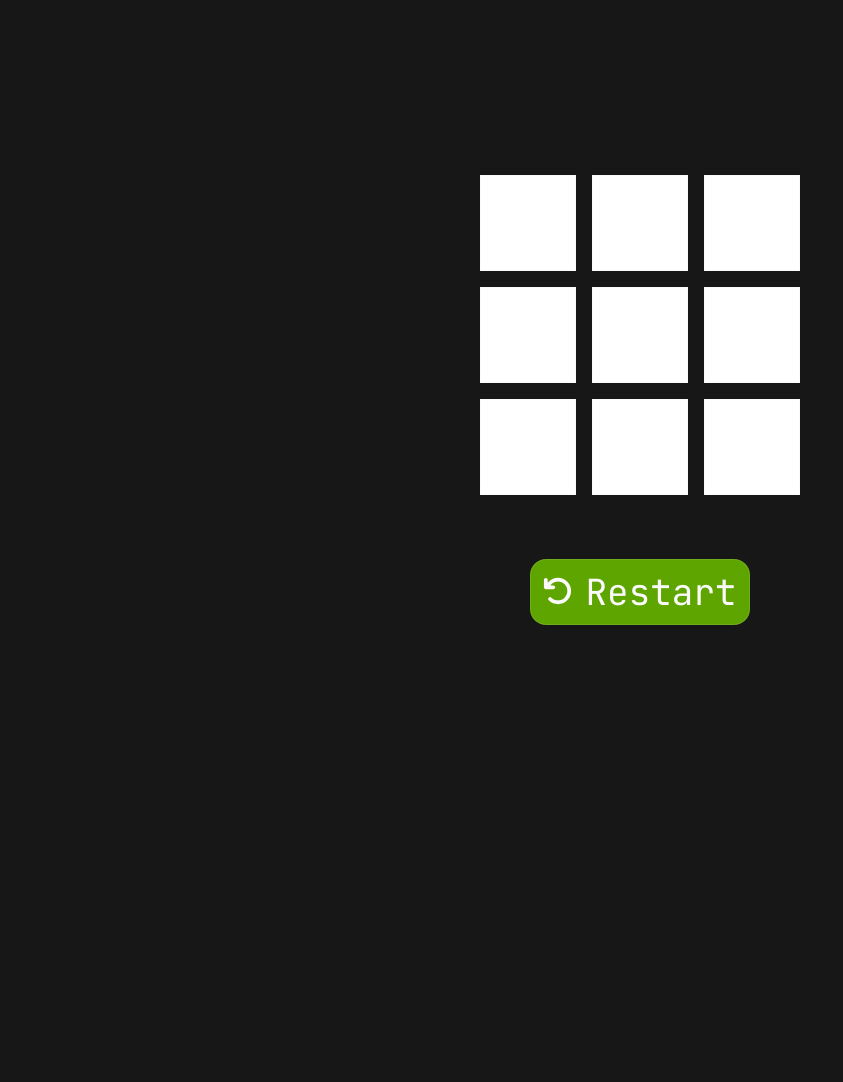
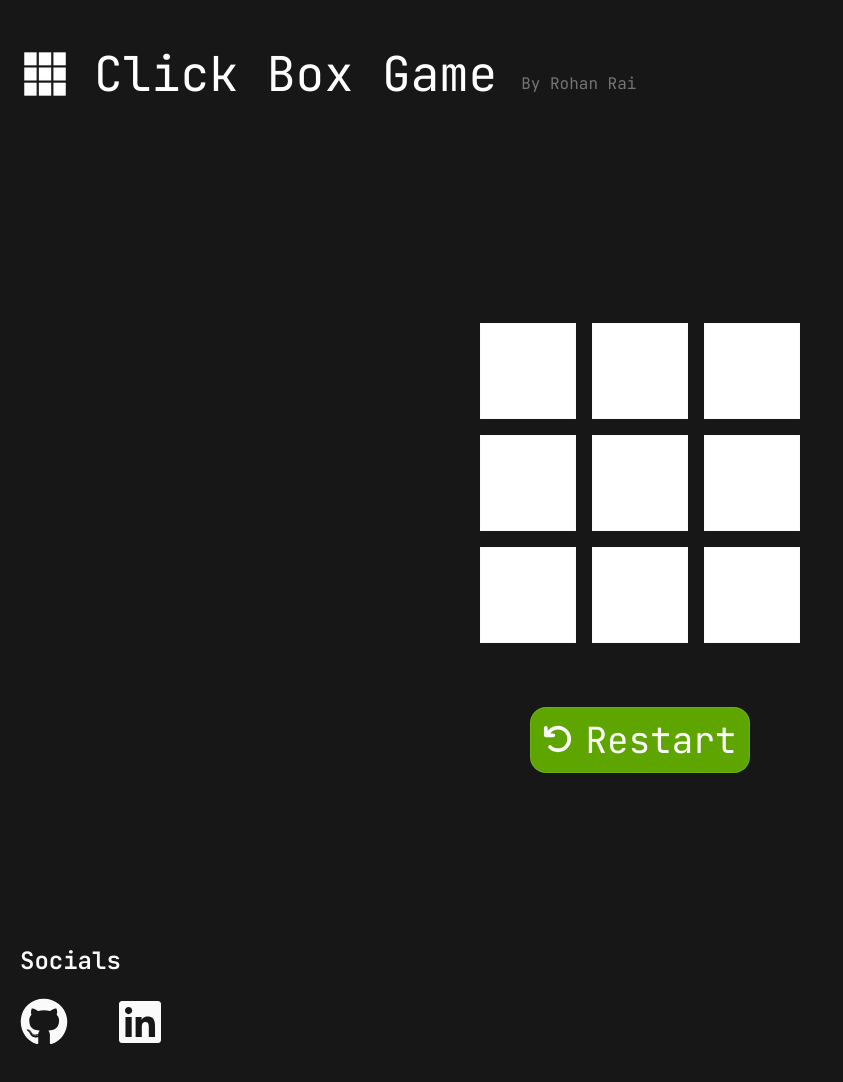
Before and after one commit to rohxn-rai/smatrix-boxes, a Next.js app: page / in a window 1280 px wide. Shown: the top 1082 px of the page, without its empty margins (0-843 px from the left). Before the commit the page ends 800 px from the top, so only its background shows below. Built offline with nearby package versions, Linux system fonts and the light colour scheme.

Commit message:
modified layout - added Header - added Footer

```diff
--- a/app/layout.jsx
+++ b/app/layout.jsx
@@ -1,5 +1,8 @@
 import { JetBrains_Mono } from "next/font/google";
 import "./globals.css";
+
+import Header from "@/components/Header";
+import Footer from "@/components/Footer";
 
 const jetbrainsMono = JetBrains_Mono({
   subsets: ["latin"],
@@ -15,7 +18,11 @@
 export default function RootLayout({ children }) {
   return (
     <html lang="en">
-      <body className={jetbrainsMono.variable}>{children}</body>
+      <body className={jetbrainsMono.variable}>
+        <Header />
+        {children}
+        <Footer />
+      </body>
     </html>
   );
 }
```
